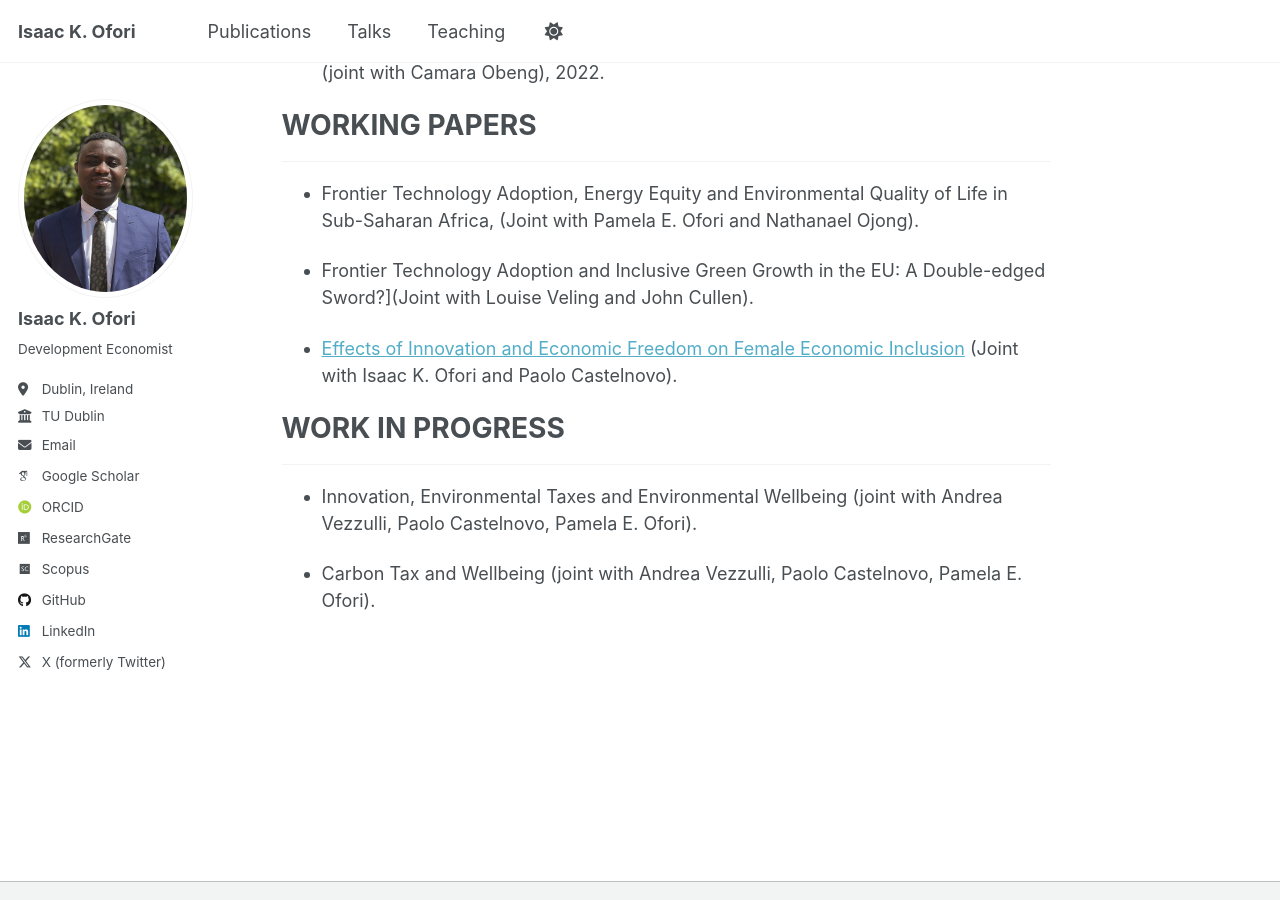
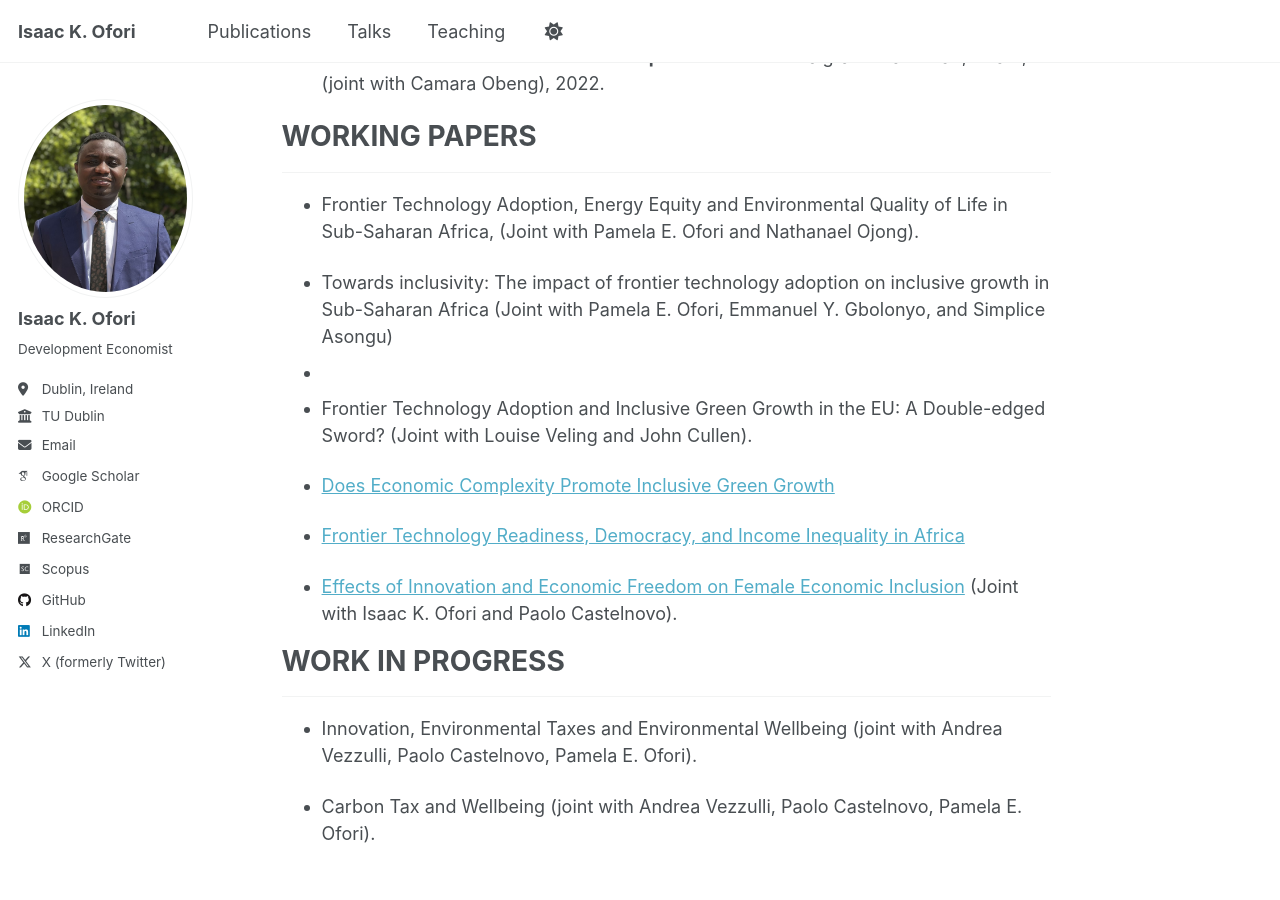
Before and after one commit to ikofori/ikofori.github.io, a Jekyll site: the page built from _pages/research.md, in a window 1280 px wide and 900 px high, scrolled down 2241 px. Built offline with Jekyll 4.4.1, drawn with Linux system fonts in a browser that asks for light colours; some web fonts are replaced; a script that is not in the unit is left out; some of the changed text lies outside the part shown.

Commit message:
Update research.md

```diff
--- a/_pages/research.md
+++ b/_pages/research.md
@@ -6,6 +6,10 @@ permalink: /research/
 ---
 <br/>
 
+
+# Dataset
+- - -
+- [Inclusive Green Growth Dataset for African Countries](https://zenodo.org/records/12529764) <br/>
 
 # PUBLICATIONS
 - - -
@@ -44,7 +46,7 @@ permalink: /research/
 
 # BOOK CHAPTER
 - - -
-- Veling, L. & **Ofori, I. K.** (eds). The Sustainable Enterprise: Transforming Business For The Future, OAK TREE PRESS, Cork T12 XY2N, 2024.
+- Veling, L. & **Ofori, I. K.** (eds). The Sustainable Enterprise: Transforming Business For The Future, OAK TREE PRESS, Cork T12 XY2N, 2024. <br/>
 
 - [Inclusive Green Growth in OECD Countries: Insight from the Lasso Regularisation and Inferential Techniques](https://www.taylorfrancis.com/chapters/edit/10.1201/9781003283980-18/inclusive-green-growth-oecd-countries-insight-lasso-regularization-inferential-techniques-andrea-vezzulli-isaac-ofori-pamela-ofori-emmanuel-gbolonyo), **Artificial Intelligence and Engineering Mathematics: Foundations, Techniques, and Applications**, (joint with Andrea Vezzulli, Isaac K. Ofori and Emmanuel Gbolonyo), 2023. <br/>
 
@@ -57,7 +59,13 @@ permalink: /research/
 - - -
 - Frontier Technology Adoption, Energy Equity and Environmental Quality of Life in Sub-Saharan Africa, (Joint with Pamela E. Ofori and Nathanael Ojong). <br/>
 
-- Frontier Technology Adoption and Inclusive Green Growth in the EU: A Double-edged Sword?](Joint with Louise Veling and John Cullen). <br/>
+- Towards inclusivity: The impact of frontier technology adoption on inclusive growth in Sub-Saharan Africa (Joint with Pamela E. Ofori, Emmanuel Y. Gbolonyo, and Simplice Asongu) <br/>
+-
+- Frontier Technology Adoption and Inclusive Green Growth in the EU: A Double-edged Sword? (Joint with Louise Veling and John Cullen). <br/>
+
+- [Does Economic Complexity Promote Inclusive Green Growth](https://hdl.handle.net/10419/298785) <br/>
+
+- [Frontier Technology Readiness, Democracy, and Income Inequality in Africa](https://hdl.handle.net/10419/298788) <br/>
 
 - [Effects of Innovation and Economic Freedom on Female Economic Inclusion](https://www.econstor.eu/bitstream/10419/298786/1/Ofori-Female-Economic-Inclusion.pdf) (Joint with Isaac K. Ofori and Paolo Castelnovo). <br/>
 
```
Also changed, not shown: other parts of _pages/research.md (+0 -2 lines).
